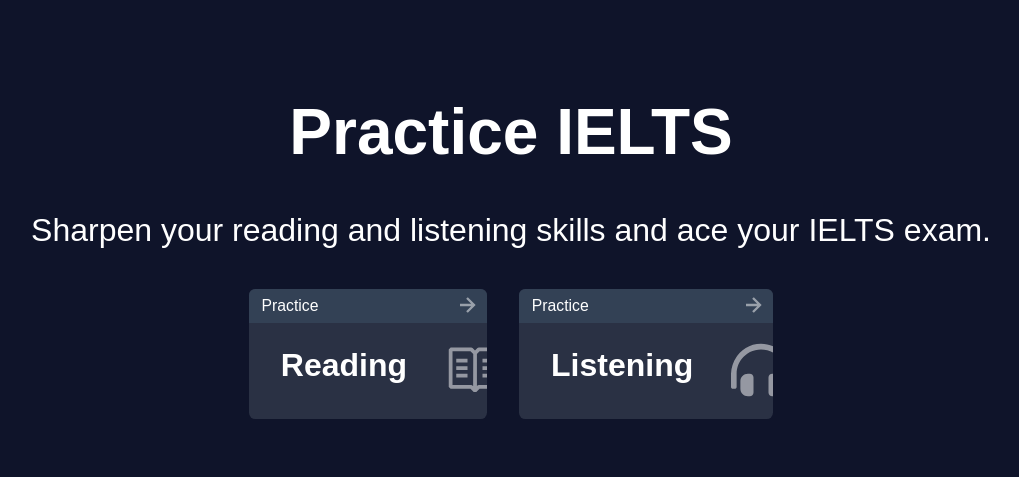
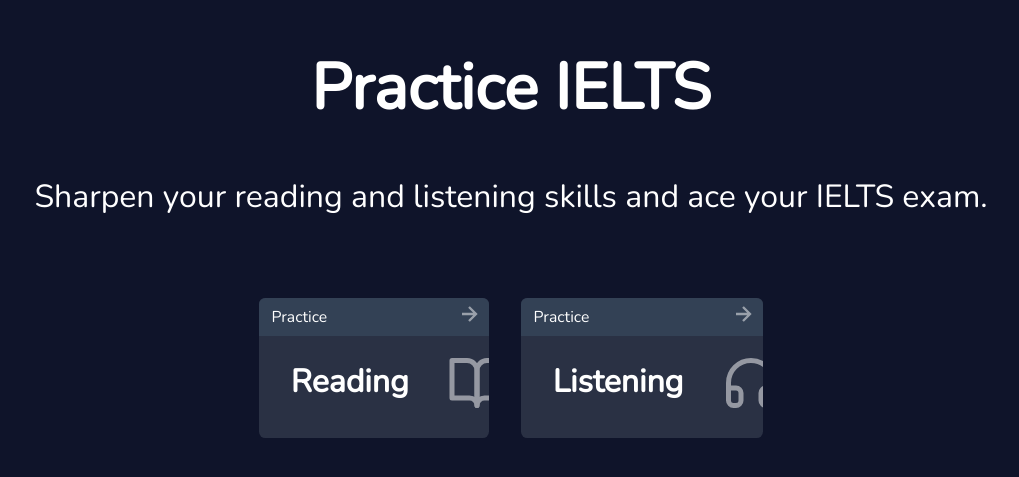
Before and after one commit to divinsmathew/practice-ielts, a Next.js app: page / in a window 1280 px wide. Shown: the part 151-628 px from the top of the page, without its empty margins (129-1148 px from the left). Built offline with nearby package versions, Linux system fonts and the light colour scheme.

Commit message:
Added feather icons

```diff
--- a/pages/Home.module.scss
+++ b/pages/Home.module.scss
@@ -1,11 +1,11 @@
 .main {
-    min-height: 100vh;
     flex: 1;
     display: flex;
     flex-direction: column;
     justify-content: center;
     align-items: center;
     background-color: var(--color-background);
+    padding-bottom: 2rem;
 }
 
 .title {
--- a/pages/index.jsx
+++ b/pages/index.jsx
@@ -2,12 +2,14 @@
 import styles from "./Home.module.scss";
 import SectionButton from "./SectionButton";
 
-import { FaHeadphonesAlt } from "react-icons/fa";
-import { VscBook } from "react-icons/vsc";
+import { FiHeadphones, FiBookOpen } from "react-icons/fi";
 
-export default function Home() {
+import Header from "./Header";
+import Footer from "./Footer";
+
+const Home = () => {
     return (
-        <div className={styles.container}>
+        <>
             <Head>
                 <title>Practice IELTS</title>
                 <meta
@@ -15,29 +17,41 @@
                     content="Sharpen your reading and listening skills and ace your IELTS exams!"
                 />
                 <link rel="icon" href="/favicon.ico" />
+                <link rel="preconnect" href="https://fonts.googleapis.com" />
+                <link
+                    rel="preconnect"
+                    href="https://fonts.gstatic.com"
+                    crossorigin
+                />
+                <link
+                    href="https://fonts.googleapis.com/css2?family=Nunito:wght@300&display=swap"
+                    rel="stylesheet"
+                />
             </Head>
-
+            <div className="container">
+                <Header fromPage="home" />
                 <main className={styles.main}>
                     <h1 className={styles.title}>Practice IELTS</h1>
                     <div className={styles.description}>
-                    Sharpen your reading and listening skills and ace your IELTS
-                    exam.
+                        Sharpen your reading and listening skills and ace your
+                        IELTS exam.
                     </div>
-                <div className={styles["root-sections"] + " mt-10"}>
+                    <div className={styles["root-sections"] + " mt-15"}>
                         <SectionButton
                             href="/reading"
                             textSecondary="Reading"
-                        icon={<VscBook size={60} />}
+                            icon={<FiBookOpen size={60} />}
                         />
                         <SectionButton
                             href="/listening"
                             textSecondary="Listening"
-                        icon={<FaHeadphonesAlt size={60} />}
+                            icon={<FiHeadphones size={60} />}
                         />
                     </div>
                 </main>
-
-            <footer className={styles.footer}></footer>
+                <Footer />
             </div>
+        </>
     );
-}
+};
+export default Home;
```
Lines whose indentation alone changed are shown as unchanged.
